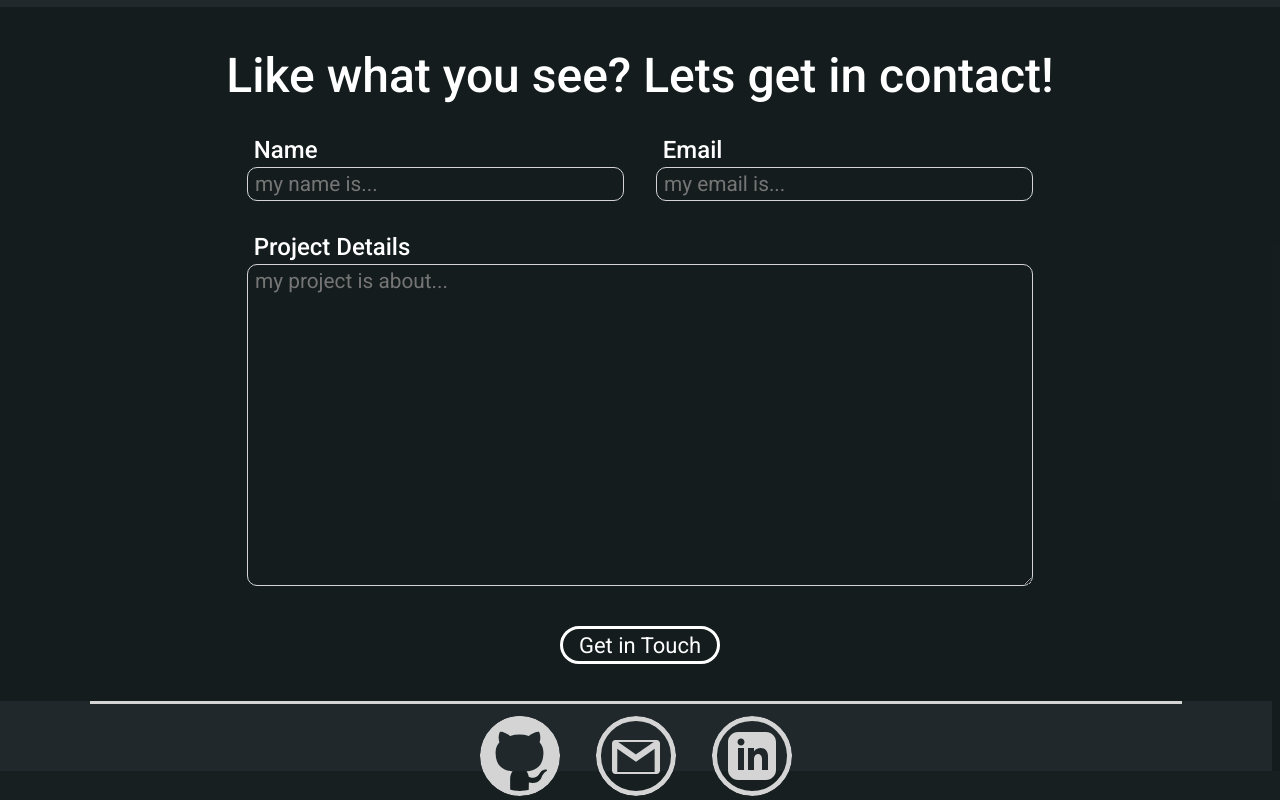
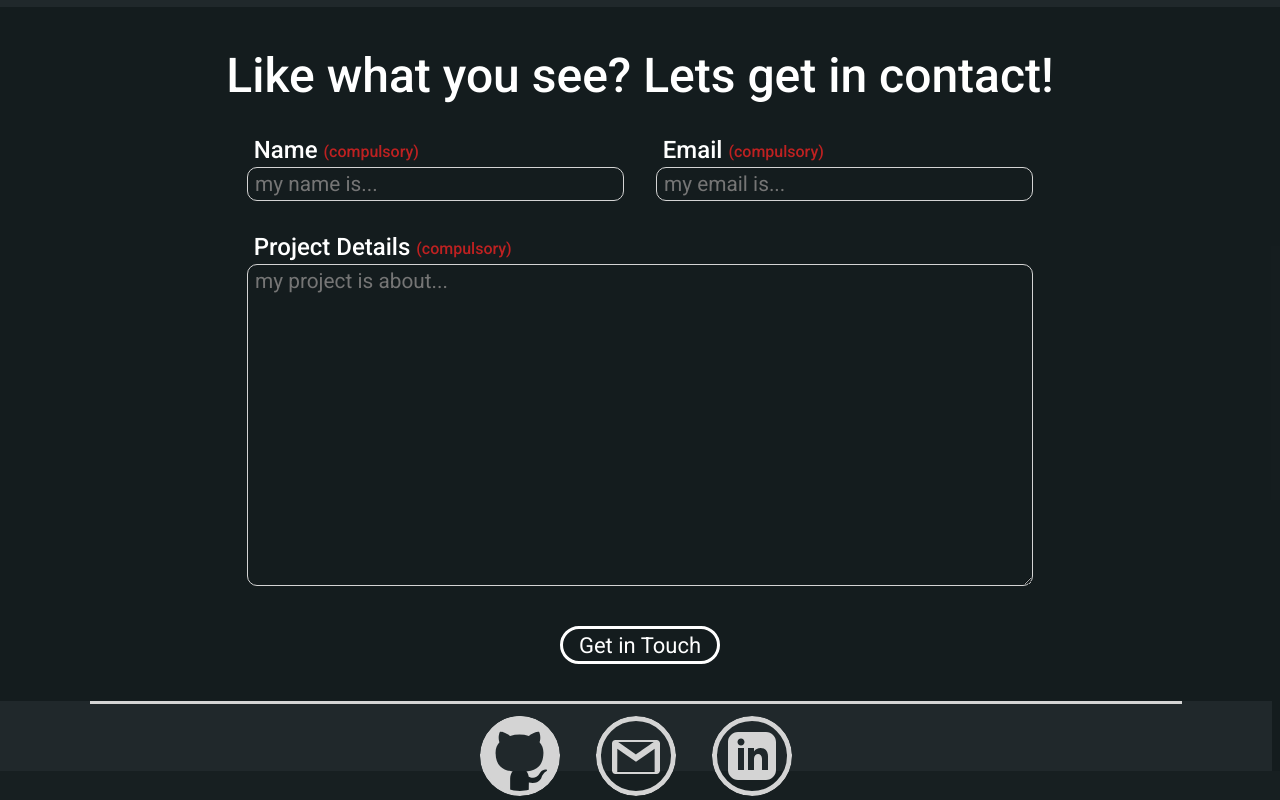
Before and after one commit to RavenDuffy/portfolio, a Next.js app in the folder portfolio_front/: page / in a window 1280 px wide. Shown: the part 2549-3349 px from the top of the page. Built offline with nearby package versions, Linux system fonts and the light colour scheme.

Commit message:
added compulsory text

```diff
--- a/portfolio_front/components/contact/contact.module.scss
+++ b/portfolio_front/components/contact/contact.module.scss
@@ -72,6 +72,12 @@ $x-small: 540px;
   div[class*='react_component_tooltip'] {
     padding: 0.5em;
   }
+
+  .compulsory {
+    vertical-align: middle;
+    font-size: medium;
+    color: var(--main-error);
+  }
 }
 
 @media screen and (max-width: $x-small) {
--- a/portfolio_front/components/contact/contact.tsx
+++ b/portfolio_front/components/contact/contact.tsx
@@ -129,7 +129,9 @@ export const ContactMe = () => {
         onChange={handleChange}
       >
         <div className={styles.inputLabelWrapper}>
-          <label htmlFor='name'>Name</label>
+          <label htmlFor='name'>
+            Name <span className={styles.compulsory}>(compulsory)</span>
+          </label>
           <input
             id='name'
             data-tip='Please enter your name'
@@ -149,7 +151,9 @@ export const ContactMe = () => {
           )}
         </div>
         <div className={styles.inputLabelWrapper}>
-          <label htmlFor='email'>Email</label>
+          <label htmlFor='email'>
+            Email <span className={styles.compulsory}>(compulsory)</span>
+          </label>
           <input
             id='email'
             data-tip='Please enter a valid email'
@@ -169,7 +173,10 @@ export const ContactMe = () => {
           )}
         </div>
         <div className={`${styles.inputLabelWrapper} ${styles.spanTwo}`}>
-          <label htmlFor='details'>Project Details</label>
+          <label htmlFor='details'>
+            Project Details{' '}
+            <span className={styles.compulsory}>(compulsory)</span>
+          </label>
           <textarea
             id='details'
             data-tip='Please give me some details about your project'
--- a/portfolio_front/styles/globals.scss
+++ b/portfolio_front/styles/globals.scss
@@ -9,6 +9,7 @@
   --main-white: #ffffff;
   --main-grey: #d4d4d4;
   --scroll-grey: #697174;
+  --main-error: #be2121;
 }
 
 html,
```
